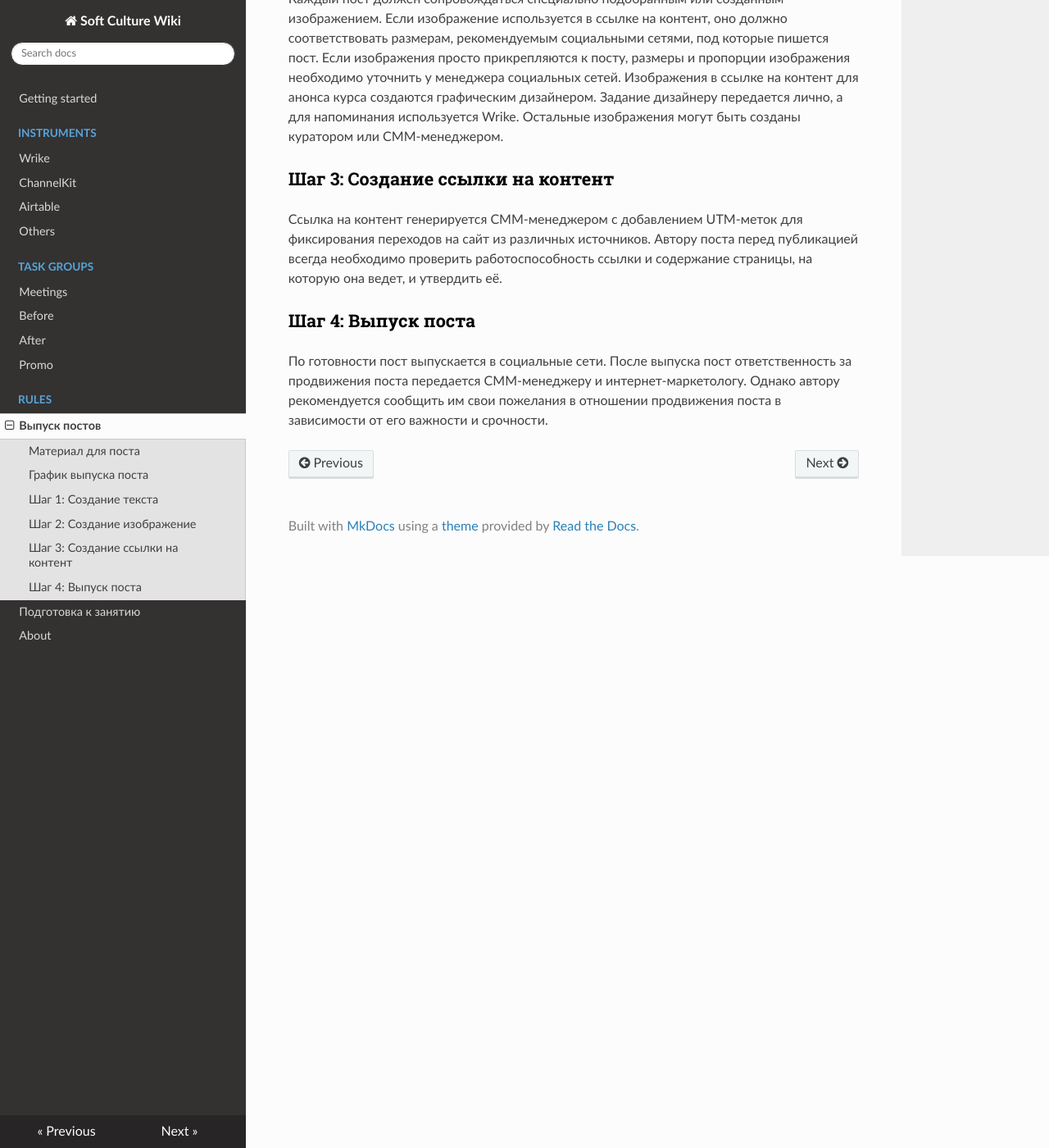
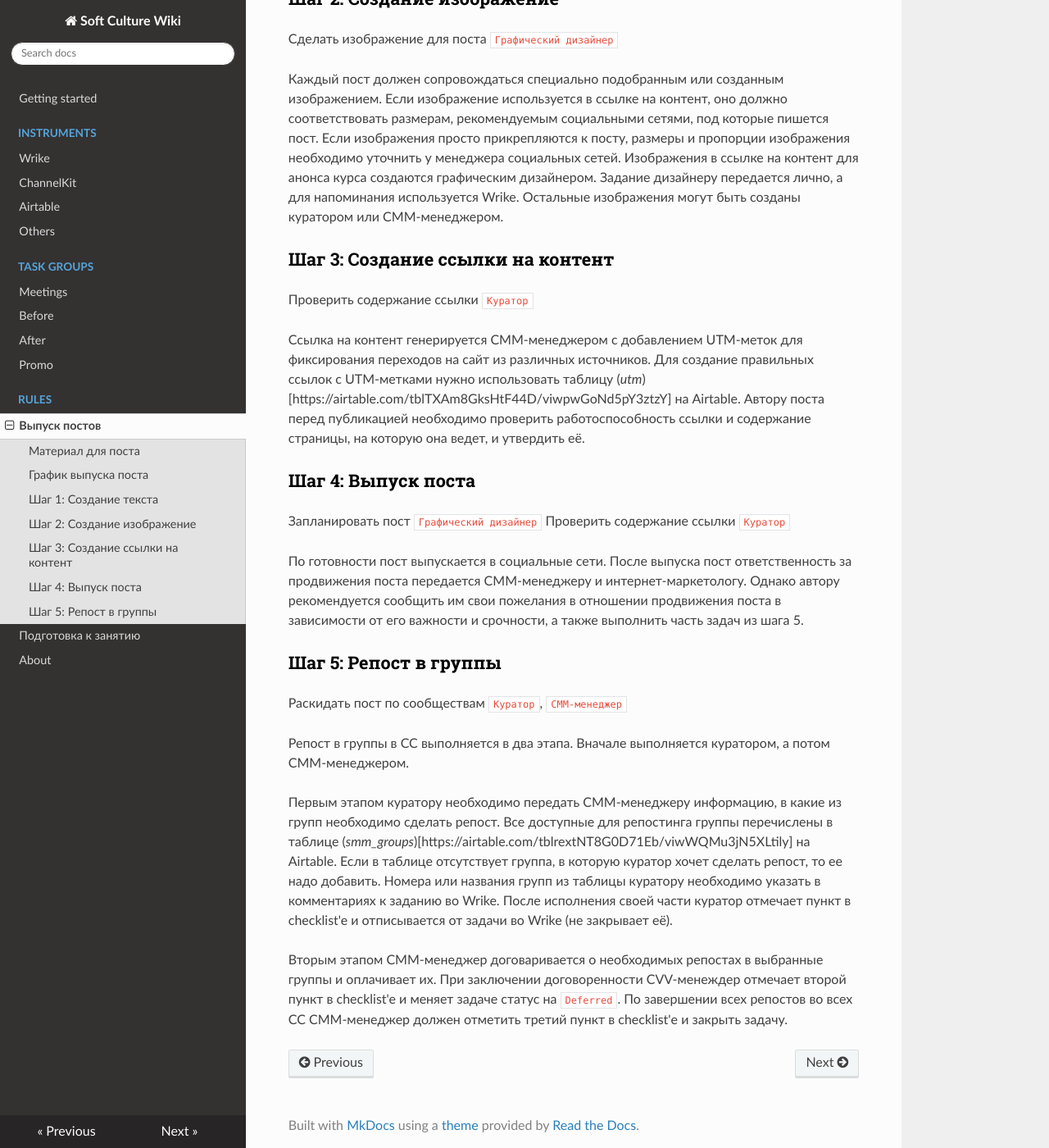
Before and after one commit to arsenyafonin/wiki, an MkDocs documentation site: the page built from docs/ins_05_posts.md, in a window 1280 px wide and 1400 px high, scrolled down 1004 px. Shown: the whole window at 82% size. Built offline with MkDocs 1.6.1, drawn with Linux system fonts in a browser that asks for light colours; nearby versions of some CDN libraries; old or Windows-style settings are respelled for this version of MkDocs; some of the changed text lies outside the part shown.

Commit message:
Update ins_05_posts.md

```diff
--- a/docs/ins_05_posts.md
+++ b/docs/ins_05_posts.md
@@ -10,16 +10,36 @@
 
 ### Шаг 1: Создание текста
 
+Написать текст `Куратор`
+Получить редакцию текста `Куратор`
+
 Тексты постов на общие непрофессиональные темы пишутся СММ-менеджером. Тексты постов на темы, связанные с конкретным курсом пишутся куратором этого курса. Все тексты постов пишутся на [Beegit](https://beegit.com) в проект *SC\_ Posts* и отдаются на вычитку редактору или другому участнику команды путем изменения статуса текста на «Ожидает редактирования» и оповещением редактора. После утверждения автором полученных от редактора или другого участника правок текст и передается менеждеру социальных сетей. Факт утверждения текста автором отмечается изменением статуса на «Можно выпускать». В случае, если текст не утвержден и все еще требует доработки, возможности дальнейшее обращение к редактору по тому же принципу.
 
 ### Шаг 2: Создание изображение
+
+Сделать изображение для поста `Графический дизайнер`
 
 Каждый пост должен сопровождаться специально подобранным или созданным изображением. Если изображение используется в ссылке на контент, оно должно соответствовать размерам, рекомендуемым социальными сетями, под которые пишется пост. Если изображения просто прикрепляются к посту, размеры и пропорции изображения необходимо уточнить у менеджера социальных сетей. Изображения в ссылке на контент для анонса курса создаются графическим дизайнером. Задание дизайнеру передается лично, а для напоминания используется Wrike. Остальные изображения могут быть созданы куратором или СММ-менеджером.
 
 ### Шаг 3: Создание ссылки на контент
 
-Ссылка на контент генерируется СММ-менеджером с добавлением UTM-меток для фиксирования переходов на сайт из различных источников. Автору поста перед публикацией всегда необходимо проверить работоспособность ссылки и содержание страницы, на которую она ведет, и утвердить её.
+Проверить содержание ссылки `Куратор`
+
+Ссылка на контент генерируется СММ-менеджером с добавлением UTM-меток для фиксирования переходов на сайт из различных источников. Для создание правильных ссылок с UTM-метками нужно использовать таблицу (*utm*)[https://airtable.com/tblTXAm8GksHtF44D/viwpwGoNd5pY3ztzY] на Airtable. Автору поста перед публикацией необходимо проверить работоспособность ссылки и содержание страницы, на которую она ведет, и утвердить её.
 
 ### Шаг 4: Выпуск поста
 
-По готовности пост выпускается в социальные сети. После выпуска пост ответственность за продвижения поста передается СММ-менеджеру и интернет-маркетологу. Однако автору рекомендуется сообщить им свои пожелания в отношении продвижения поста в зависимости от его важности и срочности.
+Запланировать пост `Графический дизайнер`
+Проверить содержание ссылки `Куратор`
+
+По готовности пост выпускается в социальные сети. После выпуска пост ответственность за продвижения поста передается СММ-менеджеру и интернет-маркетологу. Однако автору рекомендуется сообщить им свои пожелания в отношении продвижения поста в зависимости от его важности и срочности, а также выполнить часть задач из шага 5.
+
+### Шаг 5: Репост в группы
+
+Раскидать пост по сообществам `Куратор`, `СММ-менеджер`
+
+Репост в группы в СС выполняется в два этапа. Вначале выполняется куратором, а потом СММ-менеджером.
+
+Первым этапом куратору необходимо передать СММ-менеджеру информацию, в какие из групп необходимо сделать репост. Все доступные для репостинга группы перечислены в таблице (*smm_groups*)[https://airtable.com/tblrextNT8G0D71Eb/viwWQMu3jN5XLtily] на Airtable. Если в таблице отсутствует группа, в которую куратор хочет сделать репост, то ее надо добавить. Номера или названия групп из таблицы куратору необходимо указать в комментариях к заданию во Wrike. После исполнения своей части куратор отмечает пункт в checklist'e и отписывается от задачи во Wrike (не закрывает её).
+
+Вторым этапом СММ-менеджер договаривается о необходимых репостах в выбранные группы и оплачивает их. При заключении договоренности CVV-менеждер отмечает второй пункт в checklist'e и меняет задаче статус на `Deferred`. По завершении всех репостов во всех СС СММ-менеджер должен отметить третий пункт в checklist'е и закрыть задачу.
```
